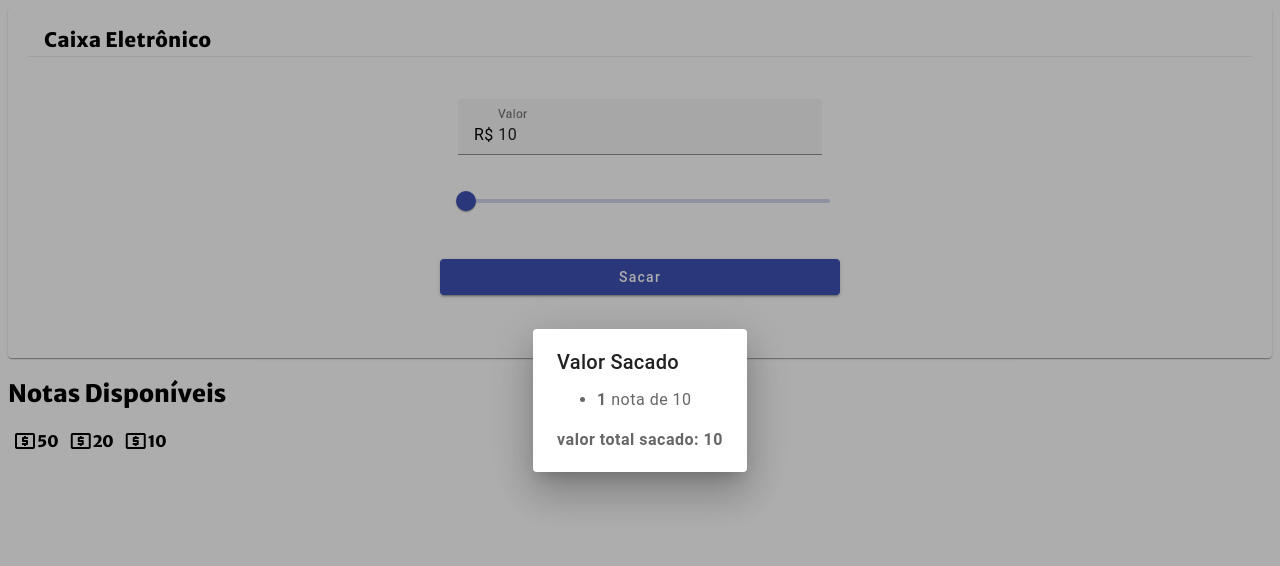
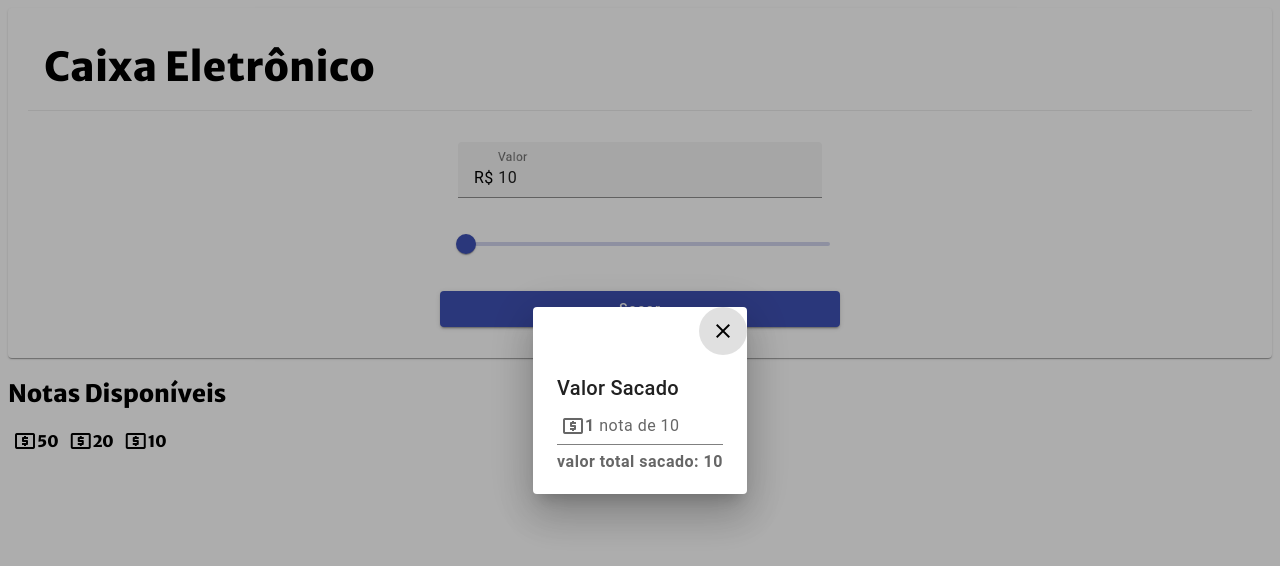
Before and after one commit to AlineyHiga/caixaEletronico, an Angular app in the folder app/: page / in a window 1280 px wide. Both pictures are taken after a click on the button "Sacar". Shown: the top 566 px of the page. Built offline with nearby package versions, Linux system fonts and the light colour scheme.

Commit message:
chore: fix accessibility voice over

```diff
--- a/app/src/app/pages/caixa-eletronico/caixa-eletronico.component.html
+++ b/app/src/app/pages/caixa-eletronico/caixa-eletronico.component.html
@@ -1,23 +1,24 @@
 <div class="main">
   <mat-card>
     <mat-card-header>
-      <mat-card-title>Caixa Eletrônico</mat-card-title>
+      <mat-card-title><h1>Caixa Eletrônico</h1></mat-card-title>
     </mat-card-header>
     <mat-card-actions >
       <div>
-        <mat-form-field [formGroup]="formCaixa" >
-          <mat-label>Valor</mat-label>
+        <mat-form-field [formGroup]="formCaixa"  role="form" >
+          <mat-label aria-label="valor">Valor</mat-label>
           <input
+            aria-label="reais, valor saque"
             matInput
             type="number"
             formControlName="valueSaque"
             [(ngModel)]="valueSaque"
           >
-          <span matTextPrefix>R$&nbsp;</span>
+          <span matTextPrefix aria-hidden="true">R$&nbsp;</span>
           <mat-error >{{errorMensagem()}}</mat-error>
         </mat-form-field>
         <mat-slider
-          class="example-margin"
+          aria-label="valor do saque"
           [max]="saqueMax"
           [min]="10"
           [step]="10"
@@ -37,8 +38,8 @@
   </mat-card>
   <div *ngIf="listNotas.length">
     <h2>Notas Disponíveis</h2>
-    <div class="lista-nota">
-      <span class="nota" *ngFor="let item of listNotas">
+    <div  class="lista-nota">
+      <span class="nota" *ngFor="let item of listNotas" attr.aria-label="nota {{item}}">
         <mat-icon aria-hidden="true">local_atm</mat-icon> {{item}}
       </span>
     </div>
--- a/app/src/app/shared/components/dialog-nota/dialog-nota.component.css
+++ b/app/src/app/shared/components/dialog-nota/dialog-nota.component.css
@@ -0,0 +1,17 @@
+h1{
+  height: auto;
+}
+.div-btn {
+  display: flex;
+  justify-content: end;
+}
+ul{
+  padding-left: 4px;
+  border-bottom: 1px gray solid;
+  padding-bottom: 6px;
+  margin-bottom: 5px;
+}
+li{
+  list-style: none;
+  display: flex;
+}
--- a/app/src/app/shared/components/dialog-nota/dialog-nota.component.html
+++ b/app/src/app/shared/components/dialog-nota/dialog-nota.component.html
@@ -1,12 +1,18 @@
+<div class="div-btn">
+  <button mat-icon-button mat-dialog-close aria-label="fechar">
+    <mat-icon aria-hidden="true">close</mat-icon>
+  </button>
+</div>
 <h1 mat-dialog-title>Valor Sacado</h1>
-<div mat-dialog-content>
-  <ul>
-    <li  *ngFor="let nota of data.valor_notas; let i = index">
+<div  mat-dialog-content>
+  <ul tabindex="-1" aria-label="lista das notas">
+    <li tabindex="-1" *ngFor="let nota of data.valor_notas; let i = index">
+      <mat-icon aria-hidden="true">local_atm</mat-icon>
       <span *ngIf="data.qtdNotas[i] === 1; else plural"><b>{{data.qtdNotas[i]}}</b> nota de {{nota}}</span>
       <ng-template #plural>
         <span><b>{{data.qtdNotas[i]}}</b> notas de {{nota}}</span>
       </ng-template>
     </li>
   </ul>
-  <b>valor total sacado: {{data.saque - data.valor_resto}}</b>
+  <b tabindex="-1">valor total sacado: {{data.saque - data.valor_resto}}</b>
 </div>
--- a/app/src/app/shared/components/dialog-nota/dialog-nota.component.ts
+++ b/app/src/app/shared/components/dialog-nota/dialog-nota.component.ts
@@ -1,13 +1,15 @@
 import { Component, Inject } from '@angular/core';
 import { NgFor, NgIf } from '@angular/common';
 import { MatDialogModule, MAT_DIALOG_DATA } from '@angular/material/dialog';
+import { MatButtonModule } from '@angular/material/button';
+import { MatIconModule } from '@angular/material/icon';
 
 @Component({
   selector: 'app-dialog-nota',
   templateUrl: './dialog-nota.component.html',
   styleUrls: ['./dialog-nota.component.css'],
   standalone:true,
-  imports: [MatDialogModule, NgFor, NgIf],
+  imports: [MatDialogModule, NgFor, NgIf,MatButtonModule, MatIconModule],
 })
 export class DialogNotaComponent {
   constructor(@Inject(MAT_DIALOG_DATA) public data: any){}
```
